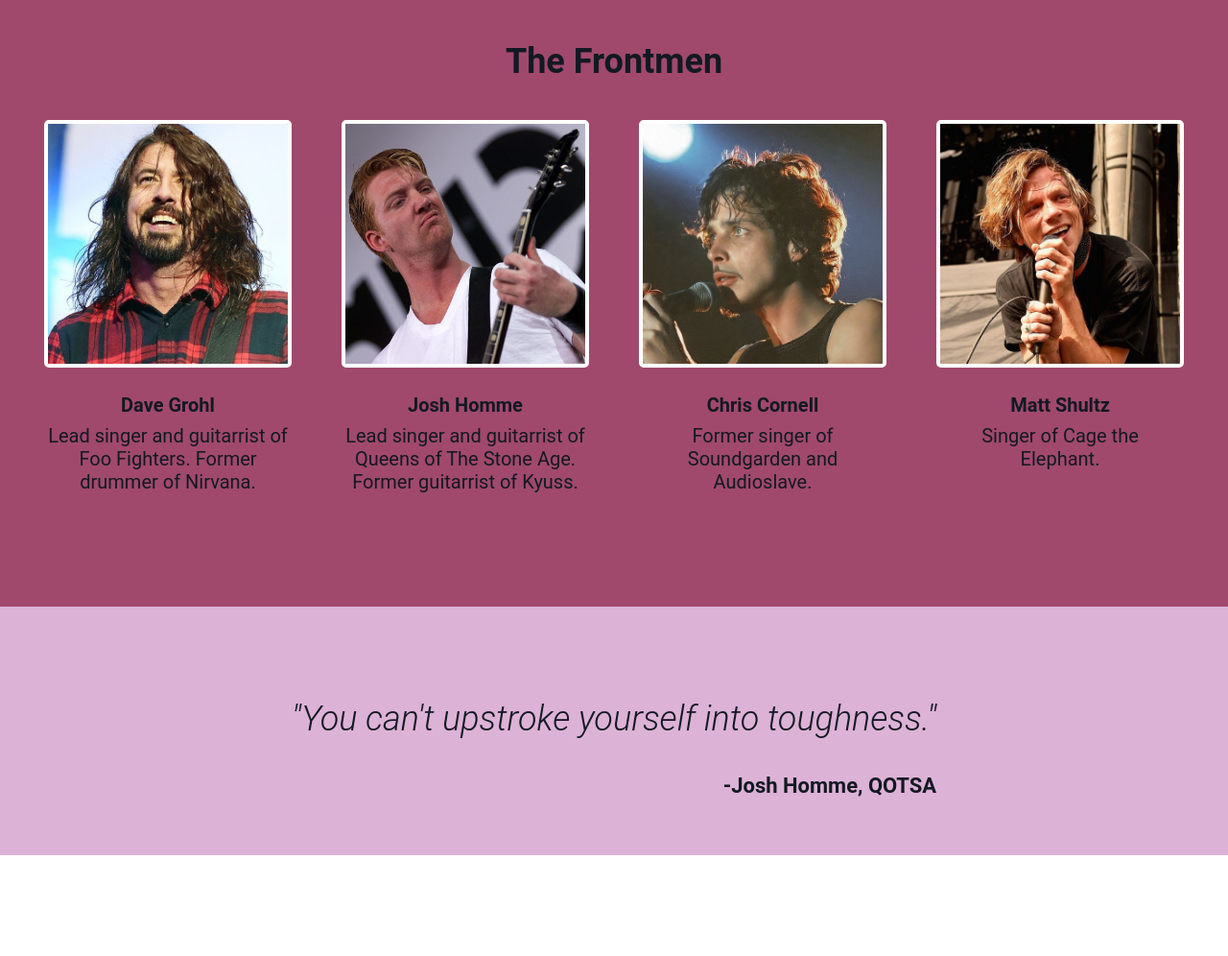
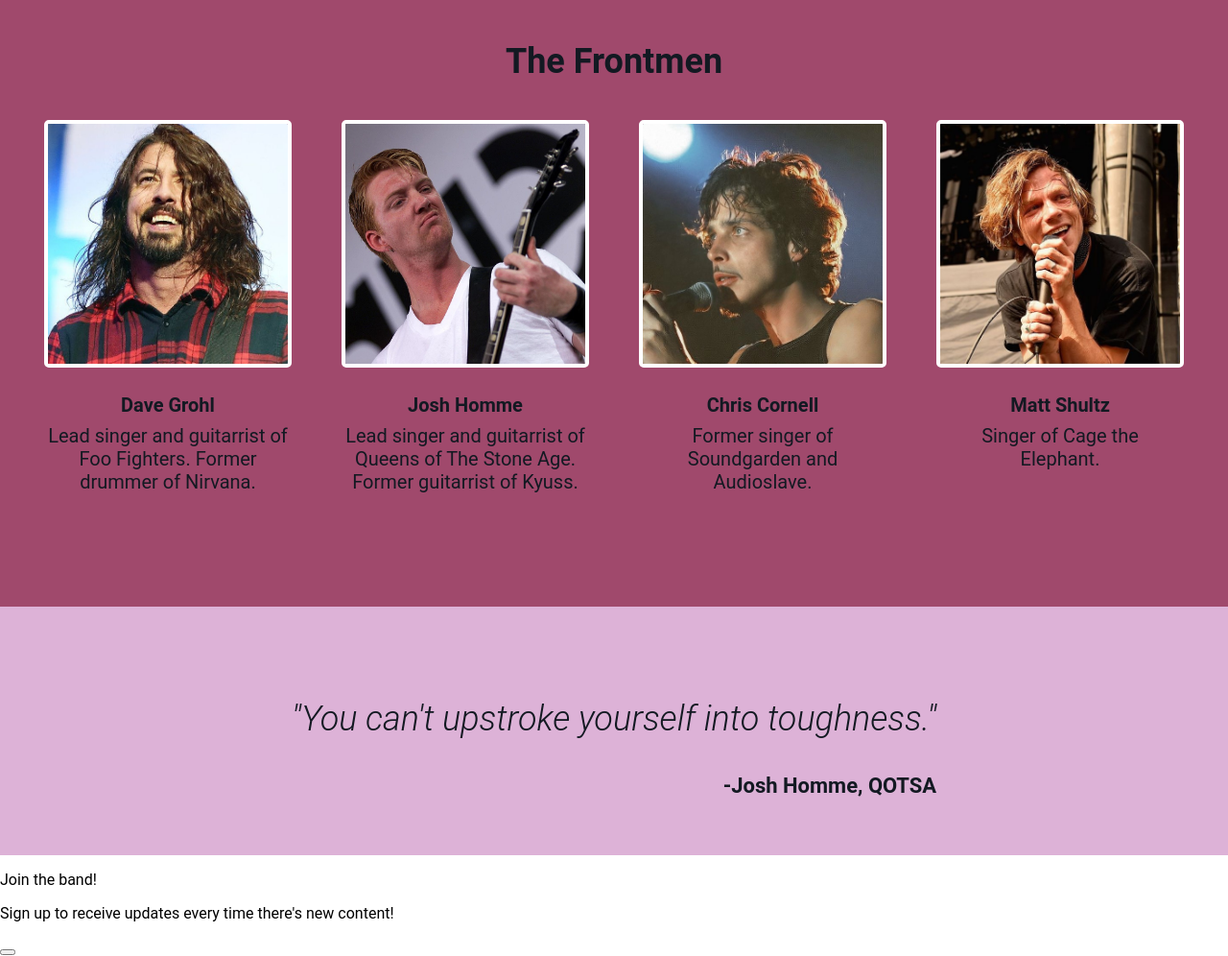
Before and after one commit to Fraan1092/landing-page, a plain HTML site: page index.html in a window 1280 px wide. Shown: the part 685-1681 px from the top of the page at 96% size. Before the commit the page ends 1576 px from the top, so only its background shows below. Drawn offline with Linux system fonts and the light colour scheme; a web font is replaced by a local one.

Commit message:
Add call to action structure

```diff
--- a/index.html
+++ b/index.html
@@ -59,7 +59,15 @@
                 <p class="author">-Josh Homme, QOTSA</p>
             </div>
         </div>
-        <div></div>
+        <div class="fourt-section">
+            <div class="call-action">
+                <div class="call-text">
+                    <p>Join the band!</p>
+                    <p>Sign up to receive updates every time there's new content!</p>
+                </div>
+                <button class="call-button"></button>
+            </div>
+        </div>
         <footer></footer>
     </div>
 </body>
--- a/style.css
+++ b/style.css
@@ -173,3 +173,5 @@
     margin: 0;
     font-weight: bold;
 }
+
+/* fourth section*/
```
